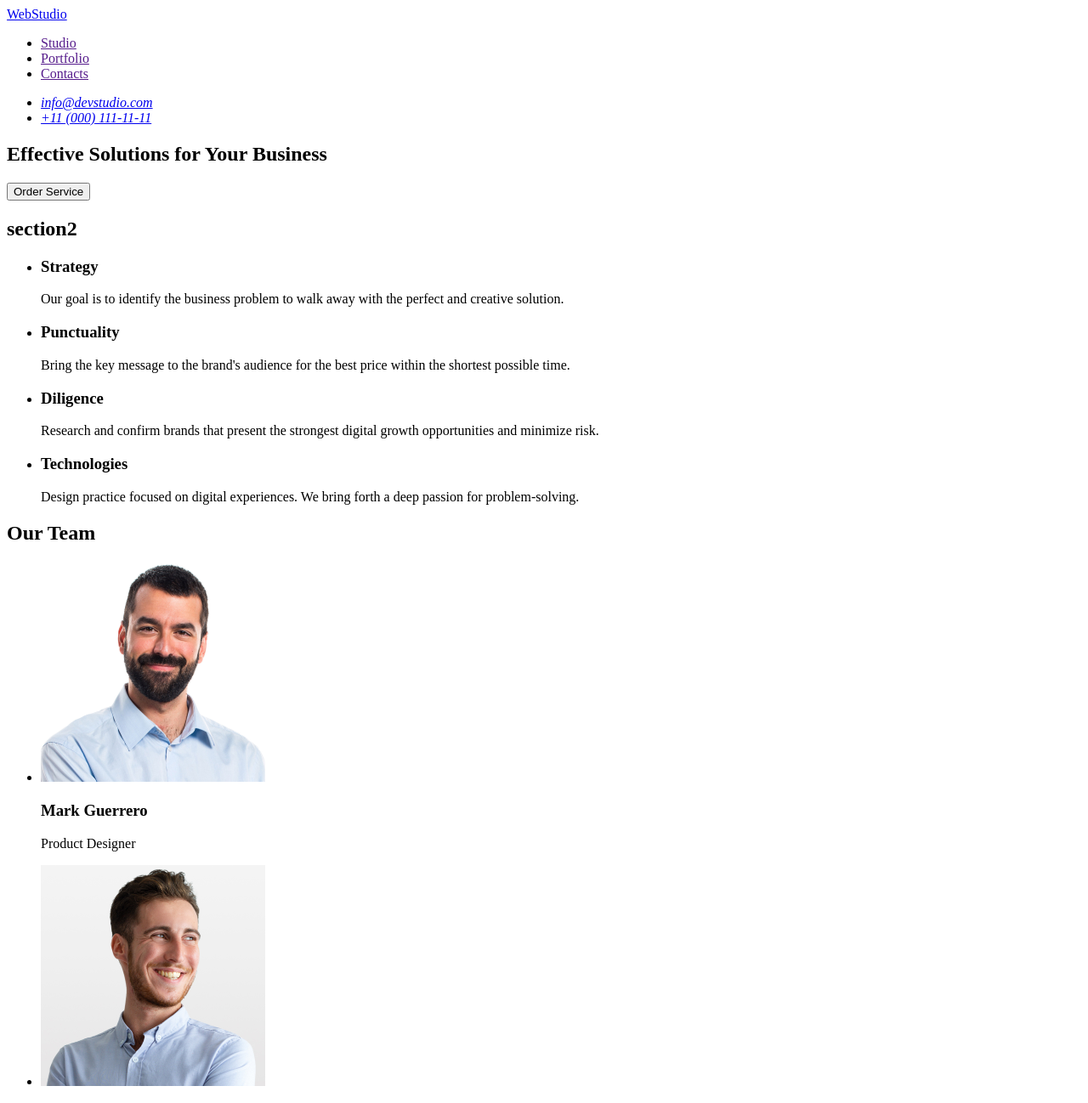
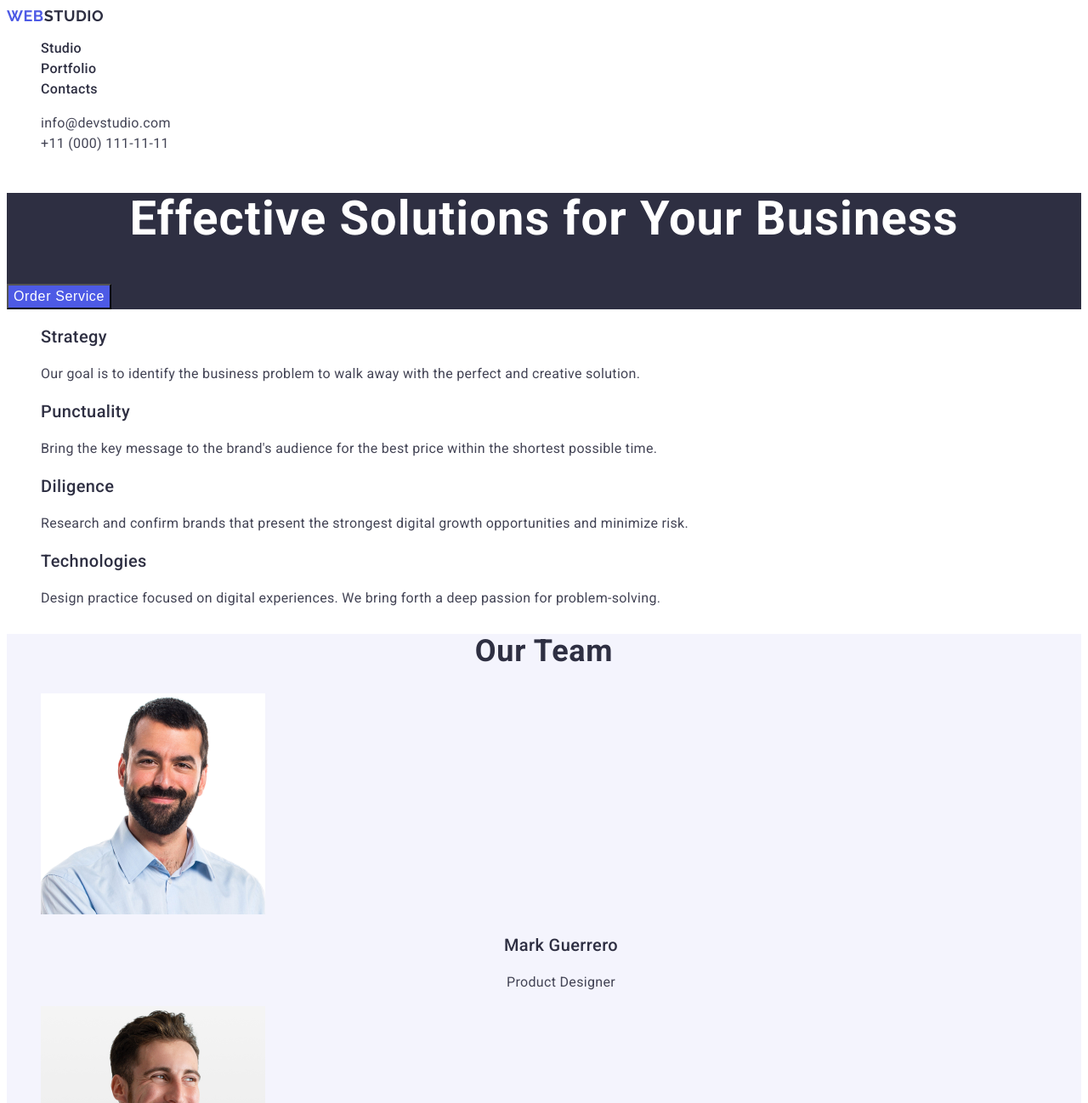
Before and after one commit to Zadolbalonabiratusername/goit-markup-hw-02, a plain HTML site: page index.html in a window 1280 px wide. Shown: the top 1298 px of the page at 85% size. Drawn offline with Linux system fonts and the light colour scheme.

Commit message:
add styles

```diff
--- a/css/styles.css
+++ b/css/styles.css
@@ -1 +1,125 @@
-.navigation:hover a {color: #404bbf;}
+body {
+    font-family: 'Roboto', sans-serif;
+}
+ul { list-style-type: none;}
+a { text-decoration: none;}
+
+.logo {
+    font-family: "Raleway", sans-serif;
+    font-weight: 700;
+    font-size: 18px;
+    line-height: 1.16667;
+    letter-spacing: 0.03em;
+    text-transform: uppercase;
+    color: #4d5ae5;
+}
+.logo-top {color: #2e2f42;}
+.logo-bottom { color: #f4f4fd;}
+.menu-link {
+    font-weight: 500;
+    font-size: 16px;
+    line-height: 1.5;
+    letter-spacing: 0.02em;
+    color: #2e2f42;
+}
+.menu-link:hover, .menu-link:active {color: #404bbf;}
+.contacts {
+    font-weight: 400;
+    font-size: 16px;
+    line-height: 1.5;
+    letter-spacing: 0.02em;
+    color: #434455;
+    font-style: normal;
+}
+.contacts:hover { color: #404bbf;}
+
+.main {background: #2e2f42;}
+.main-title {
+    font-weight: 700;
+    font-size: 56px;
+    line-height: 1.07143;
+    letter-spacing: 0.02em;
+    text-align: center;
+    color: #fff;
+}
+.main-button {
+    font-weight: 500;
+    font-size: 16px;
+    line-height: 1.5;
+    letter-spacing: 0.04em;
+    color: #fff;
+    background: #4d5ae5;
+}
+.main-button:hover {background: #404bbf;}
+
+.list-title {
+    font-weight: 500;
+    font-size: 20px;
+    line-height: 1.2;
+    letter-spacing: 0.02em;
+    color: #2e2f42;
+}
+.text {
+    font-weight: 400;
+    font-size: 16px;
+    line-height: 1.5;
+    letter-spacing: 0.02em;
+    color: #434455;
+}
+
+.team {background: #f4f4fd;}
+.team-title {font-weight: 700;
+    font-size: 36px;
+    line-height: 1.11111;
+    letter-spacing: 0.02em;
+    text-align: center;
+    color: #2e2f42;
+}
+.team-name {
+    font-weight: 500;
+    font-size: 20px;
+    line-height: 1.2;
+    letter-spacing: 0.02em;
+    text-align: center;
+    color: #2e2f42;
+}
+.team-text {
+    font-weight: 400;
+    font-size: 16px;
+    line-height: 1.5;
+    letter-spacing: 0.02em;
+    text-align: center;
+    color: #434455;
+}
+
+.portfolio-title {
+    font-weight: 700;
+    font-size: 36px;
+    line-height: 1.11111;
+    letter-spacing: 0.02em;
+    text-align: center;
+    color: #2e2f42;
+}
+.portfolio-list {
+    font-weight: 500;
+    font-size: 20px;
+    line-height: 1.2;
+    letter-spacing: 0.02em;
+    color: #2e2f42;
+}
+.portfolio-text {
+    font-weight: 400;
+    font-size: 16px;
+    line-height: 1.5;
+    letter-spacing: 0.02em;
+    color: #434455;
+}
+
+.footer {background: #2e2f42;}
+.footer-text {
+    font-weight: 400;
+    font-size: 16px;
+    line-height: 1.5;
+    letter-spacing: 0.02em;
+    color: #f4f4fd;
+}
--- a/index.html
+++ b/index.html
@@ -5,64 +5,79 @@
     <meta http-equiv="X-UA-Compatible" content="IE=edge" />
     <meta name="viewport" content="width=device-width, initial-scale=1.0" />
     <title>Document</title>
+    <link rel="preconnect" href="https://fonts.googleapis.com" />
+    <link rel="preconnect" href="https://fonts.gstatic.com" crossorigin />
+    <link
+      href="https://fonts.googleapis.com/css2?family=Raleway:ital,wght@0,100..900;1,100..900&family=Roboto:ital,wght@0,100;0,300;0,400;0,500;0,700;0,900;1,100;1,300;1,400;1,500;1,700;1,900&display=swap"
+      rel="stylesheet"
+    />
+    <link rel="stylesheet" href="./css/styles.css" />
   </head>
   <body>
     <header>
-      <nav class="navigation">
-        <a href="./index.html" class="logo">WebStudio</a>
+      <nav>
+        <a href="./index.html" class="logo"
+          >Web<span class="logo-top">Studio</span></a
+        >
         <ul>
-          <li><a href="">Studio</a></li>
-          <li><a href="">Portfolio</a></li>
-          <li><a href="">Contacts</a></li>
+          <li><a href="" class="menu-link">Studio</a></li>
+          <li><a href="" class="menu-link">Portfolio</a></li>
+          <li><a href="" class="menu-link">Contacts</a></li>
         </ul>
       </nav>
-      <address class="contacts">
+      <address>
         <ul>
-          <li><a href="mailto:info@devstudio.com">info@devstudio.com</a></li>
-          <li><a href="tel:+110001111111">+11 (000) 111-11-11</a></li>
+          <li>
+            <a href="mailto:info@devstudio.com" class="contacts"
+              >info@devstudio.com</a
+            >
+          </li>
+          <li>
+            <a href="tel:+110001111111" class="contacts">+11 (000) 111-11-11</a>
+          </li>
         </ul>
       </address>
     </header>
     <main>
-      <section>
-        <h1>Effective Solutions for Your Business</h1>
-        <button type="button">Order Service</button>
+      <section class="main">
+        <h1 class="main-title">Effective Solutions for Your Business</h1>
+        <button type="button" class="main-button">Order Service</button>
       </section>
       <section>
-        <h2>section2</h2>
+        <h2 hidden>section2</h2>
         <ul>
           <li>
-            <h3>Strategy</h3>
-            <p>
+            <h3 class="list-title">Strategy</h3>
+            <p class="text">
               Our goal is to identify the business problem to walk away with the
               perfect and creative solution.
             </p>
           </li>
           <li>
-            <h3>Punctuality</h3>
-            <p>
+            <h3 class="list-title">Punctuality</h3>
+            <p class="text">
               Bring the key message to the brand's audience for the best price
               within the shortest possible time.
             </p>
           </li>
           <li>
-            <h3>Diligence</h3>
-            <p>
+            <h3 class="list-title">Diligence</h3>
+            <p class="text">
               Research and confirm brands that present the strongest digital
               growth opportunities and minimize risk.
             </p>
           </li>
           <li>
-            <h3>Technologies</h3>
-            <p>
+            <h3 class="list-title">Technologies</h3>
+            <p class="text">
               Design practice focused on digital experiences. We bring forth a
               deep passion for problem-solving.
             </p>
           </li>
         </ul>
       </section>
-      <section>
-        <h2>Our Team</h2>
+      <section class="team">
+        <h2 class="team-title">Our Team</h2>
         <ul>
           <li>
             <img
@@ -71,8 +86,8 @@
               width="264"
               height="260"
             />
-            <h3>Mark Guerrero</h3>
-            <p>Product Designer</p>
+            <h3 class="team-name">Mark Guerrero</h3>
+            <p class="team-text">Product Designer</p>
           </li>
           <li>
             <img
@@ -81,8 +96,8 @@
               width="264"
               height="260"
             />
-            <h3>Tom Ford</h3>
-            <p>Frontend Developer</p>
+            <h3 class="team-name">Tom Ford</h3>
+            <p class="team-text">Frontend Developer</p>
           </li>
           <li>
             <img
@@ -91,8 +106,8 @@
               width="264"
               height="260"
             />
-            <h3>Camila Garcia</h3>
-            <p>Marketing</p>
+            <h3 class="team-name">Camila Garcia</h3>
+            <p class="team-text">Marketing</p>
           </li>
           <li>
             <img
@@ -101,13 +116,13 @@
               width="264"
               height="260"
             />
-            <h3>Daniel Wilson</h3>
-            <p>UI Designer</p>
+            <h3 class="team-name">Daniel Wilson</h3>
+            <p class="team-text">UI Designer</p>
           </li>
         </ul>
       </section>
-      <section>
-        <h2>Our Portfolio</h2>
+      <section class="portfolio">
+        <h2 class="portfolio-title">Our Portfolio</h2>
         <ul>
           <li>
             <img
@@ -116,8 +131,8 @@
               width="360"
               height="300"
             />
-            <h3>Banking App</h3>
-            <p>App</p>
+            <h3 class="portfolio-list">Banking App</h3>
+            <p class="portfolio-text">App</p>
           </li>
           <li>
             <img
@@ -126,8 +141,8 @@
               width="360"
               height="300"
             />
-            <h3>Cashless Payment</h3>
-            <p>Marketing</p>
+            <h3 class="portfolio-list">Cashless Payment</h3>
+            <p class="portfolio-text">Marketing</p>
           </li>
           <li>
             <img
@@ -136,8 +151,8 @@
               width="360"
               height="300"
             />
-            <h3>Meditation App</h3>
-            <p>App</p>
+            <h3 class="portfolio-list">Meditation App</h3>
+            <p class="portfolio-text">App</p>
           </li>
         </ul>
         <ul>
@@ -148,8 +163,8 @@
               width="360"
               height="300"
             />
-            <h3>Taxi Service</h3>
-            <p>Marketing</p>
+            <h3 class="portfolio-list">Taxi Service</h3>
+            <p class="portfolio-text">Marketing</p>
           </li>
           <li>
             <img
@@ -158,8 +173,8 @@
               width="360"
               height="300"
             />
-            <h3>Screen Illustrations</h3>
-            <p>Design</p>
+            <h3 class="portfolio-list">Screen Illustrations</h3>
+            <p class="portfolio-text">Design</p>
           </li>
           <li>
             <img
@@ -168,15 +183,17 @@
               width="360"
               height="300"
             />
-            <h3>Online Courses</h3>
-            <p>Marketing</p>
+            <h3 class="portfolio-list">Online Courses</h3>
+            <p class="portfolio-text">Marketing</p>
           </li>
         </ul>
       </section>
     </main>
-    <footer>
-      <a href="./index.html" class="logo">WebStudio</a>
-      <p>
+    <footer class="footer">
+      <a href="./index.html" class="logo"
+        >Web<span class="logo-bottom">Studio</span></a
+      >
+      <p class="footer-text">
         Increase the flow of customers and sales for your business with digital
         marketing & growth solutions.
       </p>
```
